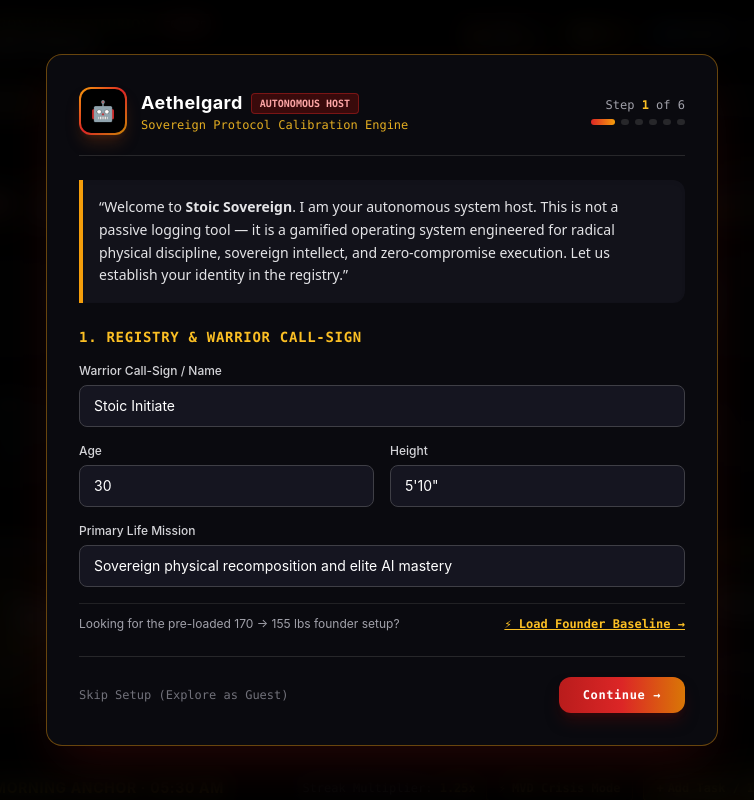
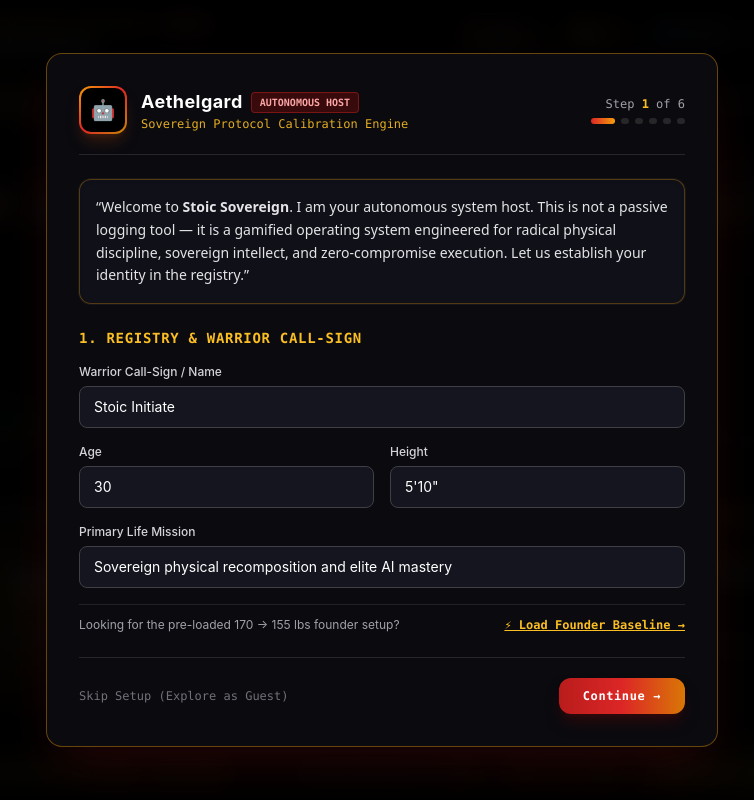
Before and after one commit to Stoic-EmpireLabs/stoic-body, a Next.js app: page / in a window 1280 px wide. Shown: the top 800 px of the page, without its empty margins (258-1012 px from the left). Built offline with nearby package versions, Linux system fonts and the light colour scheme.

Commit message:
refactor(impeccable): audit, polish, and distill Stoic Sovereign UI

```diff
--- a/src/app/coaching/page.tsx
+++ b/src/app/coaching/page.tsx
@@ -77,7 +77,7 @@ export default function CoachingPage() {
             onClick={() => setTone("philosophical_stoic")}
             className={`px-3 py-1.5 rounded text-xs font-bold transition ${
               tone === "philosophical_stoic"
-                ? "bg-gradient-to-r from-indigo-700 to-indigo-800 text-white border border-indigo-500/60 shadow"
+                ? "bg-gradient-to-r from-stone-800 to-stone-900 text-amber-200 border border-amber-500/50 shadow"
                 : "text-slate-300 hover:text-white"
             }`}
           >
@@ -93,7 +93,7 @@ export default function CoachingPage() {
             ? "bg-[#0E0608] border-red-700/60"
             : tone === "direct_centurion"
             ? "bg-[#0E0B05] border-amber-600/60"
-            : "bg-[#080812] border-indigo-600/60"
+            : "bg-[#0C0B10] border-amber-700/40"
         }`}
       >
         <div className="flex items-center justify-between mb-3">
@@ -103,7 +103,7 @@ export default function CoachingPage() {
                 ? "bg-red-950/80 text-red-300 border-red-600/50"
                 : tone === "direct_centurion"
                 ? "bg-amber-950/80 text-amber-300 border-amber-600/50"
-                : "bg-indigo-950/80 text-indigo-300 border-indigo-600/50"
+                : "bg-stone-900/80 text-amber-200 border-amber-600/40"
             }`}
           >
             Advisor: {dialogue.headline}
--- a/src/app/goals/page.tsx
+++ b/src/app/goals/page.tsx
@@ -49,55 +49,55 @@ export default function GoalsPage() {
     setShowAddModal(false);
   };
 
-  // Distinct category styling (Black, Red, Gold theme + differentiated goal colors)
+  // Cohesive Obsidian styling with refined category accent badges
   const getCategoryStyles = (cat: string) => {
     switch (cat) {
       case "Physical":
         return {
-          cardBg: "bg-[#10080A]",
-          border: "border-red-600/40 hover:border-red-500",
-          tag: "bg-red-600 text-white font-bold",
+          cardBg: "bg-zinc-950/70 backdrop-blur-md",
+          border: "border-white/10 hover:border-red-500/40",
+          tag: "bg-red-950/70 border border-red-500/40 text-red-300 font-mono font-medium",
           bar: "bg-red-500",
           xpText: "text-red-400",
         };
       case "Consulting":
         return {
-          cardBg: "bg-[#110E07]",
-          border: "border-amber-500/40 hover:border-amber-400",
-          tag: "bg-amber-500 text-black font-bold",
+          cardBg: "bg-zinc-950/70 backdrop-blur-md",
+          border: "border-white/10 hover:border-amber-500/40",
+          tag: "bg-amber-950/70 border border-amber-500/40 text-amber-300 font-mono font-medium",
           bar: "bg-amber-400",
           xpText: "text-amber-400",
         };
       case "DBA":
         return {
-          cardBg: "bg-[#090C14]",
-          border: "border-blue-600/40 hover:border-blue-400",
-          tag: "bg-blue-600 text-white font-bold",
+          cardBg: "bg-zinc-950/70 backdrop-blur-md",
+          border: "border-white/10 hover:border-blue-500/40",
+          tag: "bg-blue-950/70 border border-blue-500/40 text-blue-300 font-mono font-medium",
           bar: "bg-blue-400",
           xpText: "text-blue-400",
         };
       case "Recovery":
         return {
-          cardBg: "bg-[#08120D]",
-          border: "border-emerald-600/40 hover:border-emerald-400",
-          tag: "bg-emerald-600 text-white font-bold",
+          cardBg: "bg-zinc-950/70 backdrop-blur-md",
+          border: "border-white/10 hover:border-emerald-500/40",
+          tag: "bg-emerald-950/70 border border-emerald-500/40 text-emerald-300 font-mono font-medium",
           bar: "bg-emerald-400",
           xpText: "text-emerald-400",
         };
       case "Intellect":
         return {
-          cardBg: "bg-[#100B1A]",
-          border: "border-purple-600/40 hover:border-purple-400",
-          tag: "bg-purple-600 text-white font-bold",
+          cardBg: "bg-zinc-950/70 backdrop-blur-md",
+          border: "border-white/10 hover:border-purple-500/40",
+          tag: "bg-purple-950/70 border border-purple-500/40 text-purple-300 font-mono font-medium",
           bar: "bg-purple-400",
           xpText: "text-purple-300",
         };
       case "Family":
       default:
         return {
-          cardBg: "bg-[#12080E]",
-          border: "border-rose-600/40 hover:border-rose-400",
-          tag: "bg-rose-600 text-white font-bold",
+          cardBg: "bg-zinc-950/70 backdrop-blur-md",
+          border: "border-white/10 hover:border-rose-500/40",
+          tag: "bg-rose-950/70 border border-rose-500/40 text-rose-300 font-mono font-medium",
           bar: "bg-rose-400",
           xpText: "text-rose-400",
         };
--- a/src/components/GoalCountdownHero.tsx
+++ b/src/components/GoalCountdownHero.tsx
@@ -86,88 +86,82 @@ export default function GoalCountdownHero() {
         </div>
       </div>
 
-      {/* LIVE COUNTDOWN TICKER DISPLAY */}
-      <div className="relative z-10 grid grid-cols-4 gap-2 sm:gap-4 mb-6">
+      {/* LIVE COUNTDOWN TICKER DISPLAY (Distilled: Unified strip, no nested cards) */}
+      <div className="relative z-10 bg-black/50 border border-white/10 rounded-xl py-3.5 px-2 sm:px-6 mb-6">
+        <div className="grid grid-cols-4 divide-x divide-white/10">
           {[
             { label: "DAYS", value: String(countdown.days).padStart(2, "0") },
             { label: "HOURS", value: String(countdown.hours).padStart(2, "0") },
             { label: "MINUTES", value: String(countdown.minutes).padStart(2, "0") },
             { label: "SECONDS", value: String(countdown.seconds).padStart(2, "0") },
-        ].map((unit, idx) => (
-          <div
-            key={unit.label}
-            className="relative bg-zinc-900/60 backdrop-blur-md border border-white/10 rounded-xl p-3 sm:p-4 text-center shadow-inner group hover:border-amber-500/40 transition"
-          >
-            <div className="text-2xl sm:text-4xl font-extrabold font-mono text-white tracking-tight group-hover:text-amber-300 transition">
+          ].map((unit) => (
+            <div key={unit.label} className="text-center px-2">
+              <div className="text-2xl sm:text-4xl font-extrabold font-mono tabular-nums text-white tracking-tight">
                 {unit.value}
               </div>
               <div className="text-[9px] sm:text-[11px] font-mono text-amber-400/90 font-bold uppercase tracking-widest mt-1">
                 {unit.label}
               </div>
-            {idx < 3 && (
-              <span className="hidden sm:block absolute -right-2.5 top-1/2 -translate-y-1/2 text-zinc-600 font-mono font-bold text-xl">
-                :
-              </span>
-            )}
             </div>
           ))}
         </div>
+      </div>
 
-      {/* Target Recomp Physics & Scientific Mechanism */}
-      <div className="relative z-10 grid grid-cols-1 md:grid-cols-3 gap-3 mb-5 text-xs font-mono">
-        <div className="bg-zinc-900/40 border border-white/5 rounded-xl p-3">
-          <div className="text-zinc-400 text-[10px] uppercase">Weekly Fat Loss Velocity</div>
-          <div className="text-sm font-bold text-emerald-400 mt-0.5">
+      {/* Target Recomp Physics (Distilled: Clean 3-column metric row with subtle dividers) */}
+      <div className="relative z-10 grid grid-cols-1 md:grid-cols-3 divide-y md:divide-y-0 md:divide-x divide-white/10 border-y border-white/10 py-3 mb-5 text-xs font-mono">
+        <div className="py-2 md:py-0 md:pr-4">
+          <div className="text-zinc-400 text-[10px] uppercase tracking-wider">Weekly Fat Loss Velocity</div>
+          <div className="text-sm font-bold text-emerald-400 mt-1">
             -{activeProfile.targetWeeklyLossLbs || 1.5} lbs / week
           </div>
-          <div className="text-[10px] text-zinc-500 mt-1">
-            Preserves 100% skeletal lean mass via 140g protein
+          <p className="text-[11px] text-zinc-400 mt-0.5">
+            Preserves 100% lean mass via 140g protein
+          </p>
+        </div>
+
+        <div className="py-2 md:py-0 md:px-4">
+          <div className="text-zinc-400 text-[10px] uppercase tracking-wider">Target Energy Balance</div>
+          <div className="text-sm font-bold text-amber-400 mt-1">
+            1,800 kcal &bull; -{activeProfile.dailyCalorieDeficit || 750} kcal
+          </div>
+          <p className="text-[11px] text-zinc-400 mt-0.5">
+            23:1 OMAD: Elevated lipolysis &amp; HGH
+          </p>
+        </div>
+
+        <div className="py-2 md:py-0 md:pl-4">
+          <div className="text-zinc-400 text-[10px] uppercase tracking-wider">Movement Modality</div>
+          <div className="text-sm font-bold text-white mt-1">
+            {activeProfile.trainingFocus || "Calisthenics & Boxing"}
+          </div>
+          <p className="text-[11px] text-zinc-400 mt-0.5">
+            Zero dumbbells &bull; Mechanical tension &amp; EPOC
+          </p>
         </div>
       </div>
 
-        <div className="bg-zinc-900/40 border border-white/5 rounded-xl p-3">
-          <div className="text-zinc-400 text-[10px] uppercase">Target Energy Balance</div>
-          <div className="text-sm font-bold text-amber-400 mt-0.5">
-            1,800 kcal &bull; -{activeProfile.dailyCalorieDeficit || 750} kcal Deficit
-          </div>
-          <div className="text-[10px] text-zinc-500 mt-1">
-            23:1 OMAD: High lipolysis &amp; HGH release
-          </div>
-        </div>
-
-        <div className="bg-zinc-900/40 border border-white/5 rounded-xl p-3">
-          <div className="text-zinc-400 text-[10px] uppercase">Movement Modality</div>
-          <div className="text-sm font-bold text-white mt-0.5">
-            {activeProfile.trainingFocus || "Calisthenics & Boxing"}
-          </div>
-          <div className="text-[10px] text-zinc-500 mt-1">
-            Zero dumbbells &bull; Mechanical tension &amp; EPOC
-          </div>
-        </div>
-      </div>
-
-      {/* Milestone Checkpoint Roadmap */}
-      <div className="relative z-10 pt-4 border-t border-white/10">
+      {/* Milestone Checkpoint Roadmap (Distilled: Clean progression step strip) */}
+      <div className="relative z-10 pt-2">
         <div className="flex items-center justify-between mb-3">
           <span className="text-xs font-mono font-bold text-zinc-400 uppercase tracking-wider">
-            Periodized Milestone Roadmap:
+            Periodized Milestone Roadmap
           </span>
           <Link
             href="/calendar"
             className="text-xs font-mono font-bold text-amber-400 hover:text-amber-300 underline flex items-center gap-1"
           >
-            <span>View Full {activeProfile.targetWeeks || 10}-Week Scheduled Calendar &rarr;</span>
+            <span>View Full {activeProfile.targetWeeks || 10}-Week Calendar &rarr;</span>
           </Link>
         </div>
 
-        <div className="grid grid-cols-1 sm:grid-cols-3 gap-2.5">
+        <div className="grid grid-cols-1 sm:grid-cols-3 gap-3">
           {milestones.map((m, idx) => (
             <div
               key={m.phaseName}
-              className={`p-3 rounded-xl border text-left transition ${
+              className={`p-3 rounded-xl transition ${
                 idx === 0
-                  ? "bg-amber-500/10 border-amber-500/50 text-white"
-                  : "bg-zinc-900/40 border-white/5 text-zinc-300"
+                  ? "bg-amber-500/10 border border-amber-500/40 text-white"
+                  : "bg-black/30 border border-white/5 text-zinc-300"
               }`}
             >
               <div className="flex items-center justify-between text-[10px] font-mono text-zinc-400 mb-1">
@@ -179,11 +173,11 @@ export default function GoalCountdownHero() {
                 <span>{m.phaseName}</span>
               </div>
               <div className="text-[11px] font-mono text-amber-400 font-bold mt-1">
-                Checkpoint: {m.targetWeightLbs} lbs
+                Target: {m.targetWeightLbs} lbs
               </div>
-              <div className="text-[10px] text-zinc-400 mt-1 leading-snug">
+              <p className="text-[11px] text-zinc-400 mt-1 leading-snug">
                 {m.focusProtocol}
-              </div>
+              </p>
             </div>
           ))}
         </div>
--- a/src/components/HostOnboardingModal.tsx
+++ b/src/components/HostOnboardingModal.tsx
@@ -123,7 +123,7 @@ export default function HostOnboardingModal() {
         </div>
 
         {/* HOST DIALOGUE SPEECH BUBBLE */}
-        <div className="bg-[#12121A] border-l-4 border-amber-500 rounded-r-xl p-4 mb-6 shadow-inner text-sm text-zinc-200 leading-relaxed font-sans">
+        <div className="bg-[#12121A]/85 border border-amber-500/30 ring-1 ring-white/5 rounded-xl p-4 mb-6 shadow-inner text-sm text-zinc-200 leading-relaxed font-sans backdrop-blur-sm">
           {step === 1 && (
             <p>
               &ldquo;Welcome to <strong>Stoic Sovereign</strong>. I am your autonomous system host. This is not a passive logging tool — it is a gamified operating system engineered for radical physical discipline, sovereign intellect, and zero-compromise execution. Let us establish your identity in the registry.&rdquo;
--- a/src/components/InteractiveTour.tsx
+++ b/src/components/InteractiveTour.tsx
@@ -126,7 +126,7 @@ export default function InteractiveTour() {
               zIndex: 56,
               pointerEvents: "none",
             }}
-            className="flex flex-col items-center animate-bounce"
+            className="flex flex-col items-center animate-pulse"
           >
             <div className="w-0 h-0 border-x-[8px] border-x-transparent border-b-[10px] border-b-amber-400 drop-shadow-[0_0_10px_rgba(245,158,11,0.9)]" />
             <span className="text-[10px] bg-gradient-to-r from-amber-500 to-red-600 text-black font-mono font-black px-2.5 py-0.5 rounded shadow-lg whitespace-nowrap tracking-wider uppercase">
@@ -201,7 +201,7 @@ export default function InteractiveTour() {
         </div>
 
         {/* Host Narration */}
-        <div className="bg-zinc-900/80 border-l-4 border-amber-500 rounded-r-xl p-3.5 mb-4 text-xs text-zinc-200 leading-relaxed shadow-inner">
+        <div className="bg-zinc-900/80 border border-amber-500/25 ring-1 ring-white/5 rounded-xl p-3.5 mb-4 text-xs text-zinc-200 leading-relaxed shadow-inner">
           {currentStep.hostDialogue}
         </div>
 
```
Also changed, not shown: src/app/page.tsx (+11 -19 lines), src/app/training/page.tsx (+17 -9 lines), src/components/HostGuideWidget.tsx (+6 -5 lines). Lines whose indentation alone changed are shown as unchanged.
